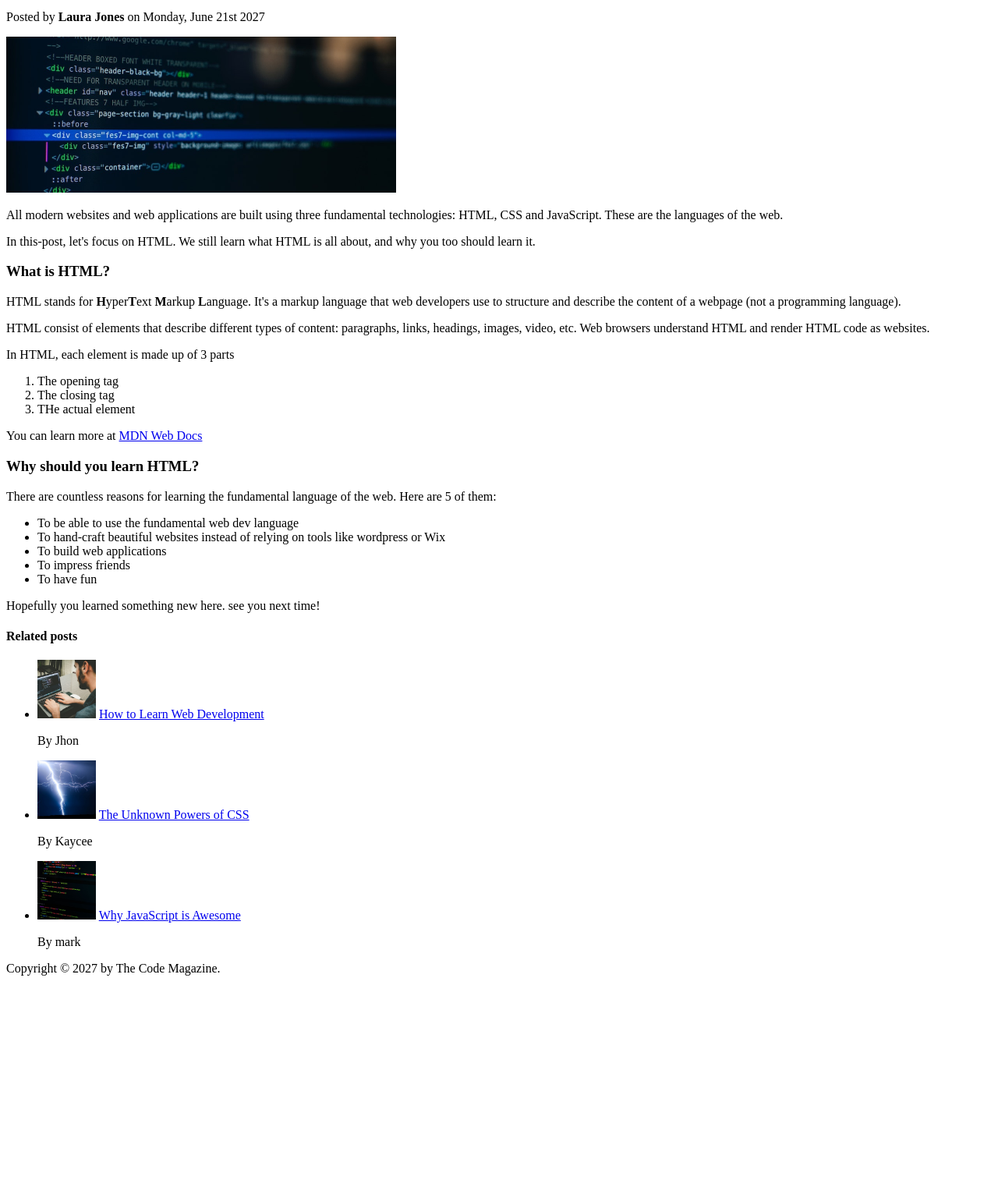
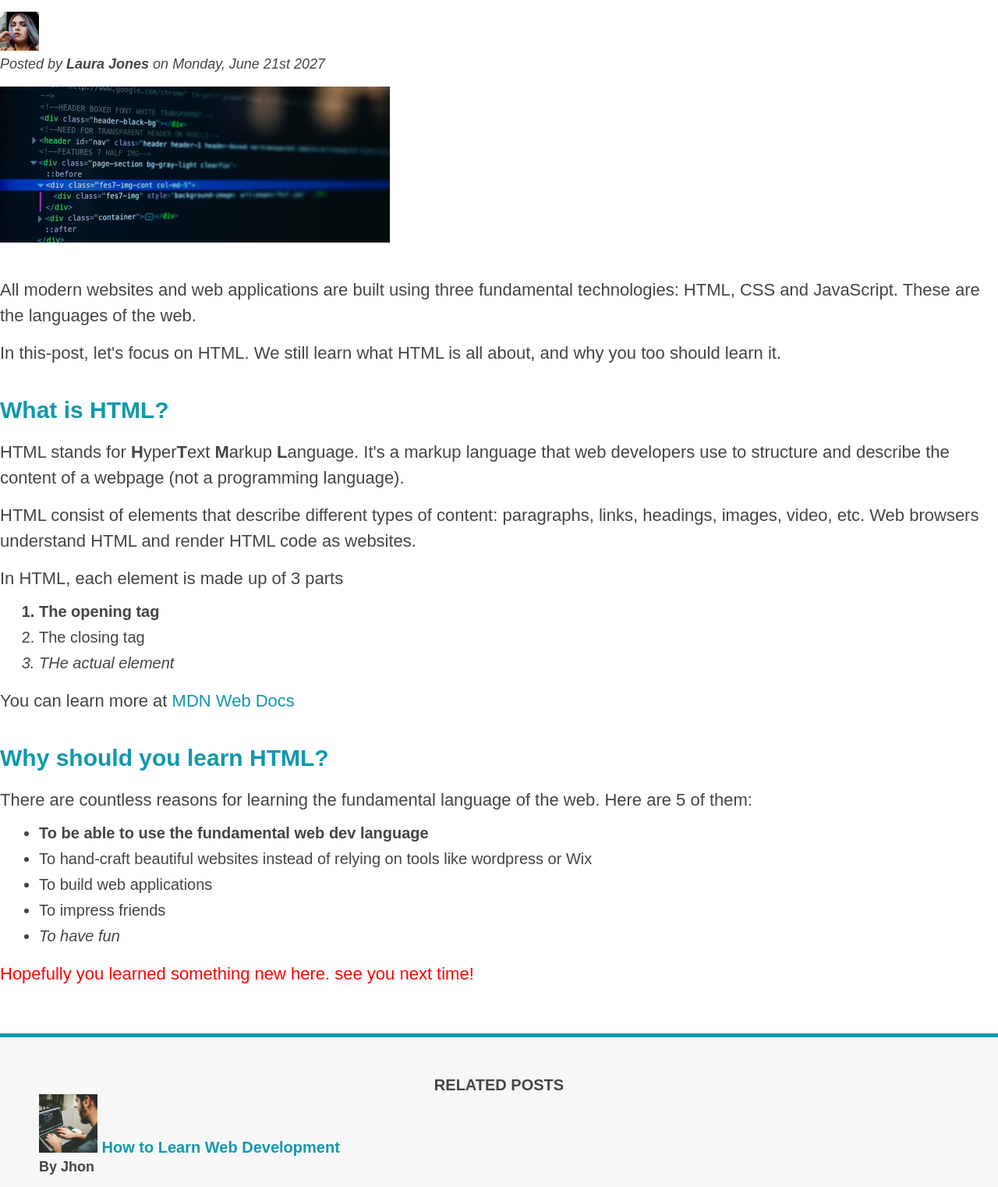
Before and after one commit to okayda/learning-css-by-jonas, a plain HTML site: page index.html in a window 1280 px wide. Shown: the part 222-1744 px from the top of the page at 78% size. Before the commit the page ends 1481 px from the top, so only its background shows below. Drawn offline with Linux system fonts and the light colour scheme.

Commit message:
Using Margins and Paddings

```diff
--- a/index.html
+++ b/index.html
@@ -4,10 +4,13 @@
     <meta charset="UTF-8" />
     <meta http-equiv="X-UA-Compatible" content="IE=edge" />
     <meta name="viewport" content="width=device-width, initial-scale=1.0" />
+
+    <link rel="stylesheet" href="style.css" />
+
     <title>The Basic Language of the Web: HTML</title>
   </head>
   <body>
-    <header>
+    <header class="main-header">
       <h1>The Code Magazine</h1>
 
       <nav>
@@ -19,7 +22,7 @@
     </header>
 
     <article>
-      <header>
+      <header class="post-header">
         <h2>The Basic Language of the Web: HTML</h2>
 
         <img
@@ -29,7 +32,9 @@
           height="50"
         />
 
-        <p>Posted by <strong>Laura Jones</strong> on Monday, June 21st 2027</p>
+        <p id="author">
+          Posted by <strong>Laura Jones</strong> on Monday, June 21st 2027
+        </p>
 
         <img
           src="img/post-img.jpg"
@@ -68,7 +73,7 @@
       <p>In HTML, each element is made up of 3 parts</p>
 
       <ol>
-        <li>The opening tag</li>
+        <li class="first-li">The opening tag</li>
         <li>The closing tag</li>
         <li>THe actual element</li>
       </ol>
@@ -88,7 +93,7 @@
       </p>
 
       <ul>
-        <li>To be able to use the fundamental web dev language</li>
+        <li class="first-li">To be able to use the fundamental web dev language</li>
         <li>
           To hand-craft beautiful websites instead of relying on tools like
           wordpress or Wix
@@ -103,25 +108,27 @@
 
     <aside>
       <h4>Related posts</h4>
-      <ul>
+      <ul class="related">
         <li>
           <img src="img/related-1.jpg" alt="Picture-1" width="75" height="75" />
           <a href="#">How to Learn Web Development</a>
-          <p>By Jhon</p>
+          <p class="related-author">By Jhon</p>
         </li>
         <li>
           <img src="img/related-2.jpg" alt="Picture-2" width="75" height="75" />
           <a href="#">The Unknown Powers of CSS</a>
-          <p>By Kaycee</p>
+          <p class="related-author">By Kaycee</p>
         </li>
         <li>
           <img src="img/related-3.jpg" alt="Picture-3" width="75" height="75" />
           <a href="#">Why JavaScript is Awesome</a>
           <p>By mark</p>
-        </li>
+        </li class="related-author">
       </ul>
     </aside>
 
-    <footer>Copyright &copy; 2027 by The Code Magazine.</footer>
+    <footer>
+      <p id="copyright" class="copyright text">Copyright &copy; 2027 by The Code Magazine.</p>
+    </footer>
   </body>
 </html>
--- a/style.css
+++ b/style.css
@@ -1,10 +1,37 @@
-h1,
-h2,
-h3,
-h4,
-p,
-li {
+* {
+  margin: 0;
+  padding: 0;
+}
+
+body {
+  color: #444;
   font-family: sans-serif;
+  border-top: 10px solid #1098ad;
+}
+
+.main-header {
+  background-color: #f7f7f7;
+  padding: 20px 40px;
+  margin-bottom: 60px;
+}
+
+nav {
+  font-size: 18px;
+}
+
+article {
+  margin-bottom: 60px;
+}
+
+.post-header {
+  margin-bottom: 40px;
+}
+
+aside {
+  background-color: #f7f7f7;
+  border-top: 5px solid #1098ad;
+  border-bottom: 5px solid #1098ad;
+  padding: 50px 0;
 }
 
 h1,
@@ -21,10 +48,13 @@ h1 {
 
 h2 {
   font-size: 40px;
+  margin-bottom: 30px;
 }
 
 h3 {
   font-size: 30px;
+  margin-bottom: 20px;
+  margin-top: 40px;
 }
 
 h4 {
@@ -36,14 +66,12 @@ h4 {
 p {
   font-size: 22px;
   line-height: 1.5;
-}
-
-li {
-  font-size: 20px;
+  margin-bottom: 15px;
 }
 
 #author {
   font-style: italic;
+  font-size: 18px;
 }
 
 #copyright {
@@ -54,17 +82,61 @@ li {
   font-size: 18px;
   font-weight: bold;
 }
-
 .related {
   list-style: none;
 }
 
-.main-header {
-  background-color: #f7f7f7;
+ul,
+ol {
+  margin-left: 50px;
+  margin-bottom: 20px;
 }
 
-aside {
-  background-color: #f7f7f7;
-  border-top: 5px solid #1098ad;
-  border-bottom: 5px solid #1098ad;
+li {
+  font-size: 20px;
+  margin-bottom: 10px;
 }
+
+li:first-child {
+  font-weight: bold;
+}
+
+li:last-child {
+  font-style: italic;
+  margin-bottom: 0;
+}
+
+article p:last-child {
+  color: red;
+}
+
+a:link {
+  color: #1098ad;
+  text-decoration: none;
+}
+
+a:visited {
+  color: #1098ad;
+}
+
+a:hover {
+  color: orangered;
+  font-weight: bold;
+  text-decoration: underline orangered;
+}
+
+#copryright {
+  color: red;
+}
+
+.copyright {
+  color: blue;
+}
+
+.text {
+  color: yellow;
+}
+
+footer p {
+  color: green;
+}
```
Also changed, not shown: Coding-Challenge-2/index.html (+10 -9 lines).
